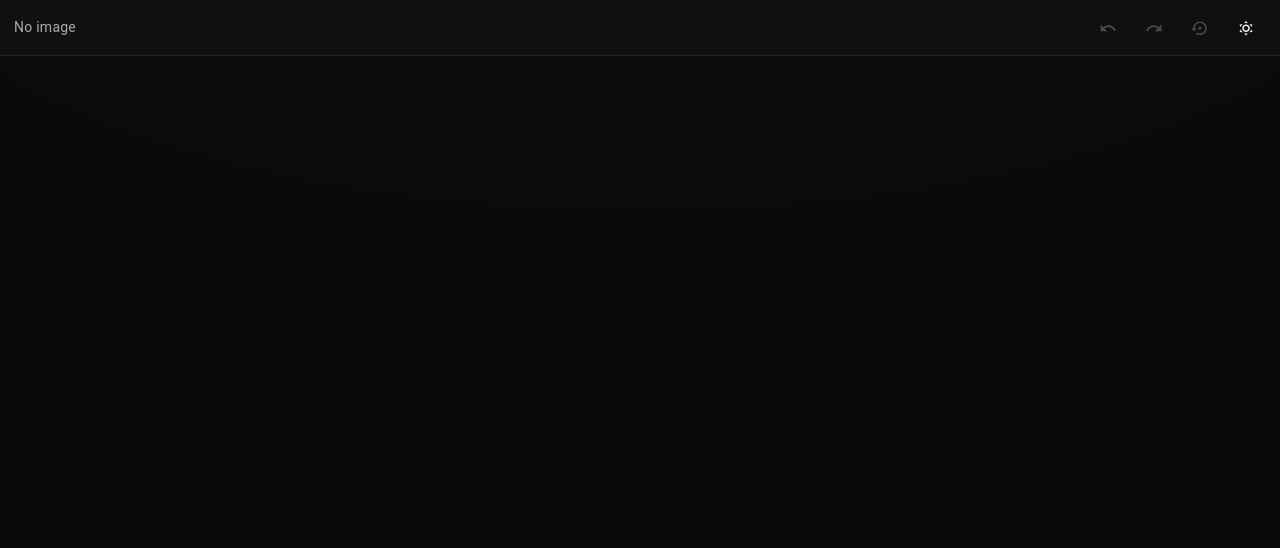
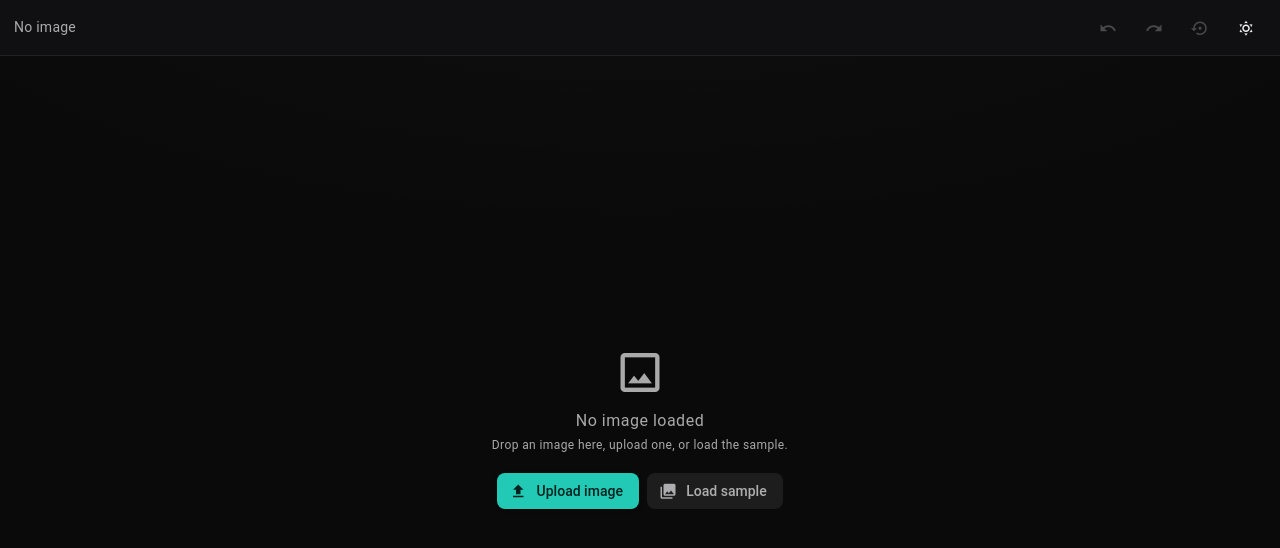
Before and after one commit to Somebody1369/image_editor, a Vue app: page / in a window 1280 px wide. Shown: the top 548 px of the page. Built offline with nearby package versions, Linux system fonts and the light colour scheme.

Commit message:
feat(ui): preview canvas with live SVG filter

```diff
--- a/src/App.vue
+++ b/src/App.vue
@@ -3,6 +3,8 @@ import { computed } from 'vue'
 import { useTheme } from 'vuetify'
 import { useEditorStore } from './stores/editor'
 import { DARK_THEME, LIGHT_THEME, THEME_STORAGE_KEY } from './plugins/vuetify'
+import EditorCanvas from './components/EditorCanvas.vue'
+import SvgFilterDefs from './components/SvgFilterDefs.vue'
 
 const store = useEditorStore()
 
@@ -21,6 +23,8 @@ function toggleTheme(): void {
 
 <template>
   <v-app>
+    <SvgFilterDefs />
+
     <div class="shell">
       <div class="workspace">
         <header class="topbar">
@@ -67,7 +71,9 @@ function toggleTheme(): void {
           />
         </header>
 
-        <main class="canvas-area"></main>
+        <main class="canvas-area">
+          <EditorCanvas />
+        </main>
       </div>
     </div>
   </v-app>
--- /dev/null
+++ b/src/components/EditorCanvas.vue
@@ -0,0 +1,97 @@
+<script setup lang="ts">
+/**
+ * The preview. Draws only the cropped region of the immutable source onto a canvas
+ * (downscaled for speed); the colour transform is applied on top by the SVG
+ * <filter> via CSS. So a redraw happens only when the source or crop changes —
+ * tone/filter changes are handled live by the filter graph.
+ */
+import { computed, onMounted, ref, watch } from 'vue'
+import { storeToRefs } from 'pinia'
+import { useEditorStore } from '../stores/editor'
+import { compileSvgPrimitives } from '../core/filter'
+import { renderToCanvas } from '../core/renderer'
+
+const PREVIEW_MAX = 1600
+
+const emit = defineEmits<{ upload: []; sample: [] }>()
+
+const store = useEditorStore()
+const { original, previewOperations } = storeToRefs(store)
+const canvasEl = ref<HTMLCanvasElement | null>(null)
+
+function cropKey(): string {
+  const c = previewOperations.value.find((o) => o.type === 'crop')
+  return c ? `${c.x},${c.y},${c.width},${c.height}` : 'full'
+}
+
+function draw(): void {
+  const canvas = canvasEl.value
+  const src = original.value
+  if (!canvas || !src) return
+  renderToCanvas(src, previewOperations.value, canvas, { maxSize: PREVIEW_MAX, bakeFilter: false })
+}
+
+const filterCss = computed(() =>
+  compileSvgPrimitives(previewOperations.value).length ? 'url(#editorFilter)' : 'none',
+)
+
+watch([original, cropKey], draw)
+onMounted(draw)
+</script>
+
+<template>
+  <div class="stage-inner">
+    <canvas
+      v-show="original"
+      ref="canvasEl"
+      class="preview-canvas"
+      :style="{ filter: filterCss }"
+    />
+    <div v-if="!original" class="empty-state text-medium-emphasis">
+      <v-icon size="52" icon="mdi-image-outline" class="mb-2" />
+      <div class="text-body-1">No image loaded</div>
+      <div class="text-caption mb-4">Drop an image here, upload one, or load the sample.</div>
+      <div class="d-flex ga-2">
+        <v-btn color="primary" prepend-icon="mdi-upload" @click="emit('upload')">Upload image</v-btn>
+        <v-btn variant="tonal" prepend-icon="mdi-image-multiple" @click="emit('sample')">
+          Load sample
+        </v-btn>
+      </div>
+    </div>
+  </div>
+</template>
+
+<style scoped>
+.stage-inner {
+  flex: 1;
+  display: flex;
+  align-items: flex-start;
+  justify-content: center;
+  min-width: 0;
+  min-height: 0;
+  padding: 12px;
+}
+.preview-canvas {
+  max-width: 100%;
+  max-height: 100%;
+  object-fit: contain;
+  border-radius: 6px;
+  box-shadow: 0 6px 30px rgba(0, 0, 0, 0.35);
+  background-color: rgb(var(--v-theme-surface-bright));
+  background-image:
+    linear-gradient(45deg, rgba(var(--v-theme-on-surface), 0.06) 25%, transparent 25%),
+    linear-gradient(-45deg, rgba(var(--v-theme-on-surface), 0.06) 25%, transparent 25%),
+    linear-gradient(45deg, transparent 75%, rgba(var(--v-theme-on-surface), 0.06) 75%),
+    linear-gradient(-45deg, transparent 75%, rgba(var(--v-theme-on-surface), 0.06) 75%);
+  background-size: 22px 22px;
+  background-position: 0 0, 0 11px, 11px -11px, -11px 0;
+}
+.empty-state {
+  margin: auto;
+  text-align: center;
+  display: flex;
+  flex-direction: column;
+  align-items: center;
+  gap: 2px;
+}
+</style>
--- /dev/null
+++ b/src/components/SvgFilterDefs.vue
@@ -0,0 +1,40 @@
+<script setup lang="ts">
+/**
+ * The live, declarative colour transform. The op-model compiles to SVG <filter>
+ * primitives and the preview canvas references this filter via CSS `filter: url()`.
+ * Dragging a slider only updates these primitive attributes — no canvas redraw —
+ * which is what makes the preview real-time. (LiveArt's stack is SVG-heavy, so the
+ * edit pipeline is expressed natively as an SVG filter graph.)
+ *
+ * color-interpolation-filters="sRGB" matches the sRGB space of the canvas
+ * `ctx.filter` export, so the preview and the exported pixels agree.
+ */
+import { computed } from 'vue'
+import { storeToRefs } from 'pinia'
+import { useEditorStore } from '../stores/editor'
+import { compileSvgPrimitives } from '../core/filter'
+
+const store = useEditorStore()
+const { previewOperations } = storeToRefs(store)
+const primitives = computed(() => compileSvgPrimitives(previewOperations.value))
+</script>
+
+<template>
+  <svg class="visually-hidden" aria-hidden="true" width="0" height="0">
+    <filter id="editorFilter" color-interpolation-filters="sRGB">
+      <template v-for="(p, i) in primitives" :key="i">
+        <feComponentTransfer v-if="p.kind === 'componentTransfer'">
+          <feFuncR type="linear" :slope="p.slope" :intercept="p.intercept" />
+          <feFuncG type="linear" :slope="p.slope" :intercept="p.intercept" />
+          <feFuncB type="linear" :slope="p.slope" :intercept="p.intercept" />
+        </feComponentTransfer>
+        <feColorMatrix
+          v-else-if="p.kind === 'saturate'"
+          type="saturate"
+          :values="String(p.value)"
+        />
+        <feColorMatrix v-else type="matrix" :values="p.values.join(' ')" />
+      </template>
+    </filter>
+  </svg>
+</template>
```
